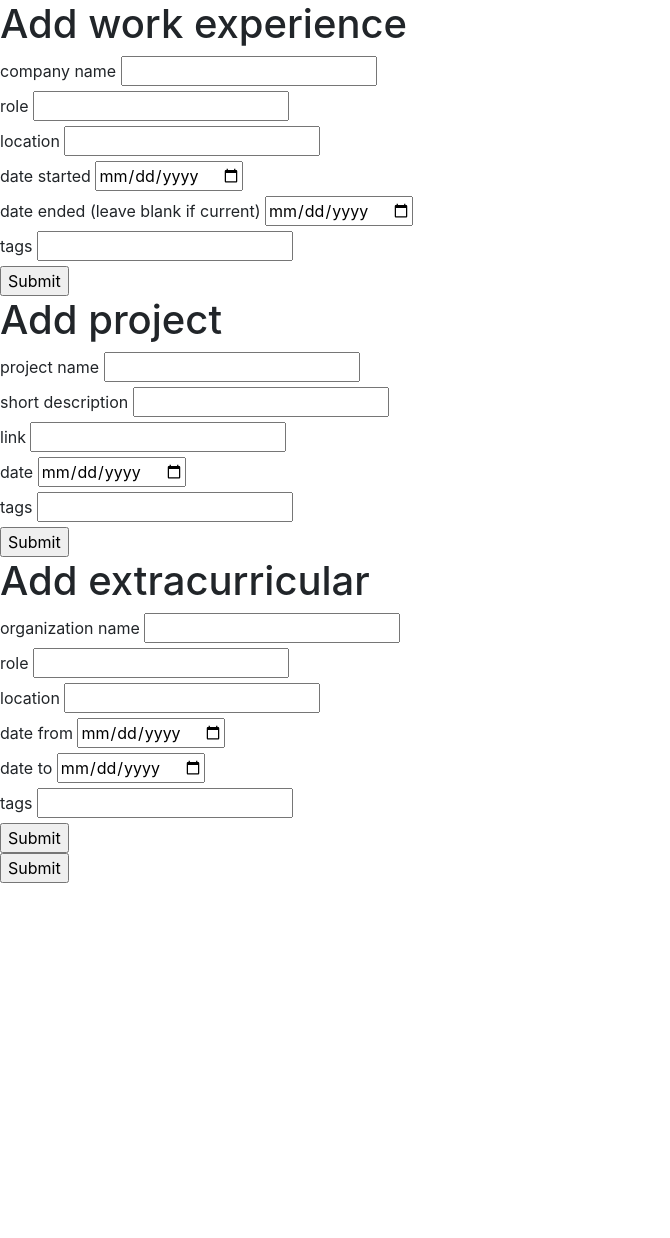
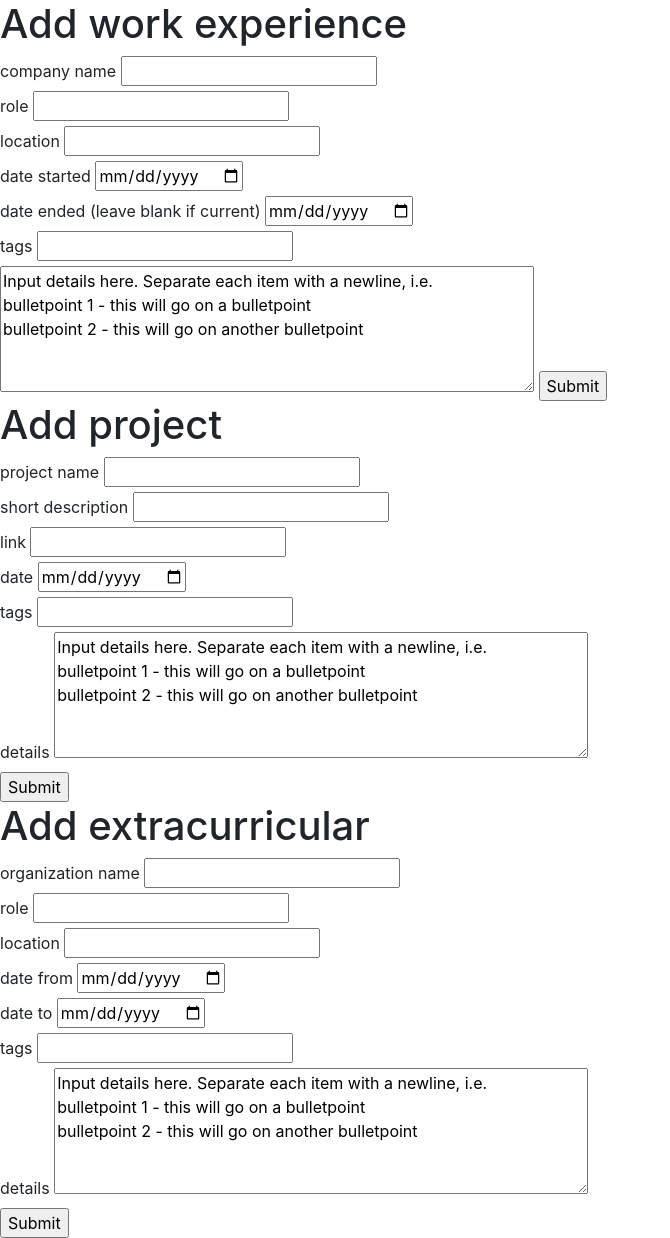
Before and after one commit to sharonzhen/RESapp, a Flask app: page /resume in a window 1280 px wide. Shown: the part 898-2136 px from the top of the page, without its empty margins (0-670 px from the left). Before the commit the page ends 1781 px from the top, so only its background shows below. Run offline with Flask 2, Linux system fonts and the light colour scheme; the visitor is signed in with stand-in values (Sample User, id 1); data comes from the database, SQL or seed files in the repository; data that the repository does not hold is empty; some libraries are stand-ins or nearby versions.

Commit message:
started render.py and finished rendering resume

```diff
--- a/crud.py
+++ b/crud.py
@@ -101,8 +101,6 @@ def get_details(dytem):
         return: list of details associated /w dytem """
     return dytem.details
 
-def get_detail_by_id(id):
-    pass
 
 ################ UPDATE ###################
 
--- a/server.py
+++ b/server.py
@@ -17,7 +17,8 @@ RESTYPE = {
     "course":('s',3),
     "work":('d',1),
     "proj":('d',2),
-    "extra":('d',3)
+    "extra":('d',3),
+    "detail":('x', 0) # TODO: fix later
 }
 
 @app.route('/')
@@ -131,15 +132,17 @@ def add_resume(typ):
             des = request.form.get('des')
             crud.create_stitem(username, model_type[1],
                     name, d_from, loc, des)
-        elif model_type[0]=='d':
+        else:
             role = request.form.get('role')
             d_to = request.form.get('d_to')
             tags = request.form.get('tags')
-
-            crud.create_dytem(username, model_type[1],
+            textfield = request.form.get('details')
+            details = textfield.rstrip().split('\n')
+            dytem = crud.create_dytem(username, model_type[1],
                     name, role, loc, d_from, d_to, tags)
-        else: # detail route
-            pass
+            for detail in details:
+                if (detail != '') | (detail != ' '):
+                    crud.create_detail(dytem, detail)
     else:
         flash(f'Error adding {typ} to Resume')
 
--- a/templates/resume.html
+++ b/templates/resume.html
@@ -66,7 +66,11 @@
                 <td> {{item.name}} </td>
                 <td> {{item.role}} </td>
                 <td> {{item.d_from}} </td>
-                <td> {{item.d_to}} </td>
+                {% if item.d_to %}
+                    <td> {{item.d_to}} </td>
+                {% else %}
+                    <td> present </td>
+                {% endif %}
             </tr>
             {% for detail in item.details %}
             <tr>
@@ -84,7 +88,11 @@
                 <td> {{item.name}} </td>
                 <td> {{item.role}} </td>
                 <td> {{item.d_from}} </td>
-                <td> {{item.d_to}} </td>
+                {% if item.d_to %}
+                    <td> {{item.d_to}} </td>
+                {% else %}
+                    <td> present </td>
+                {% endif %}
             </tr>
             {% for detail in item.details %}
             <tr>
@@ -102,7 +110,11 @@
                 <td> {{item.name}} </td>
                 <td> {{item.role}} </td>
                 <td> {{item.d_from}} </td>
-                <td> {{item.d_to}} </td>
+                {% if item.d_to %}
+                    <td> {{item.d_to}} </td>
+                {% else %}
+                    <td> present </td>
+                {% endif %}
             </tr>
             {% for detail in item.details %}
             <tr>
@@ -117,8 +129,8 @@
 <form action="/resume/add/edu" method="POST">
     <div><label for="name">institution name</label>
         <input type="text" name="name" required /></div>
-    <div><label for="date">date</label>
-        <input type="date" name="date" required /></div>
+    <div><label for="d_from">date</label>
+        <input type="date" name="d_from" required /></div>
     <div><label for="loc">location</label>
         <input type="text" name="loc" required /></div>
     <div><label for="des">degree</label>
@@ -158,6 +170,11 @@
         <input type="date" name="d_to" required /></div>
     <div><label for="tags">tags</label>
         <input id="tags" type="text" name="tags" required /></div>
+    <textarea name="details" rows="5" cols="50">
+Input details here. Separate each item with a newline, i.e.
+bulletpoint 1 - this will go on a bulletpoint
+bulletpoint 2 - this will go on another bulletpoint
+    </textarea></div>
     <input type="submit" value="Submit"/>
 </form>
 <h1> Add project </h1>
@@ -172,6 +189,12 @@
         <input type="date" name="d_from" required /></div>
     <div><label for="tags">tags</label>
         <input type="text" name="tags" required /></div>
+    <div><label for="details">details</label>
+        <textarea name="details" rows="5" cols="50">
+Input details here. Separate each item with a newline, i.e.
+bulletpoint 1 - this will go on a bulletpoint
+bulletpoint 2 - this will go on another bulletpoint
+        </textarea></div>
     <input type="submit" value="Submit"/>
 </form>
 
@@ -189,15 +212,12 @@
         <input type="date" name="d_to" required /></div>
     <div><label for="tags">tags</label>
         <input type="text" name="tags" required /></div>
-    <div id="details">
-    <!-- add details in here using jQuery -->
-    </div>
-    <input type="submit" value="Submit"/>
-</form>
-
-
-<form action="/resume/add/detail" method="POST">
-
+    <div><label for="details">details</label>
+    <textarea name="details" rows="5" cols="50">
+Input details here. Separate each item with a newline, i.e.
+bulletpoint 1 - this will go on a bulletpoint
+bulletpoint 2 - this will go on another bulletpoint
+    </textarea></div>
     <input type="submit" value="Submit"/>
 </form>
 
```
Also changed, not shown: generate_db.py (line endings or trailing spaces).
